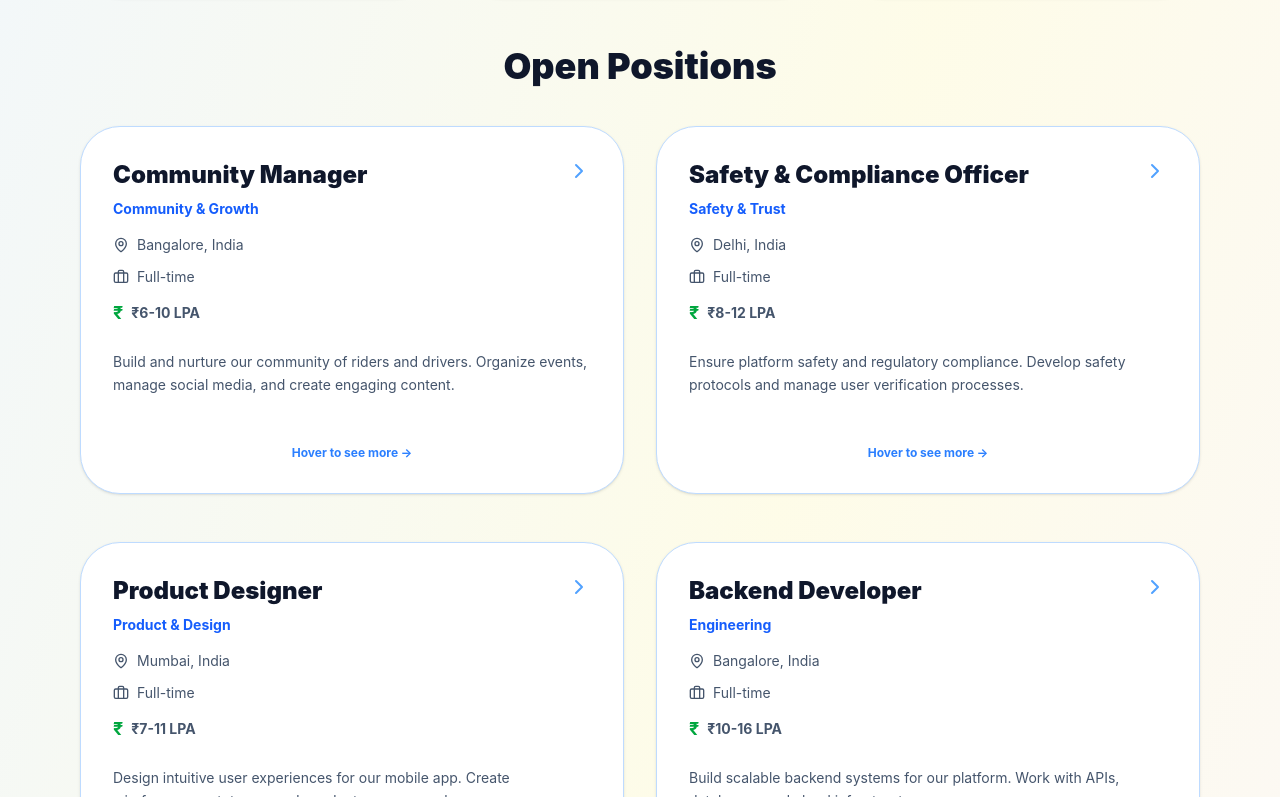
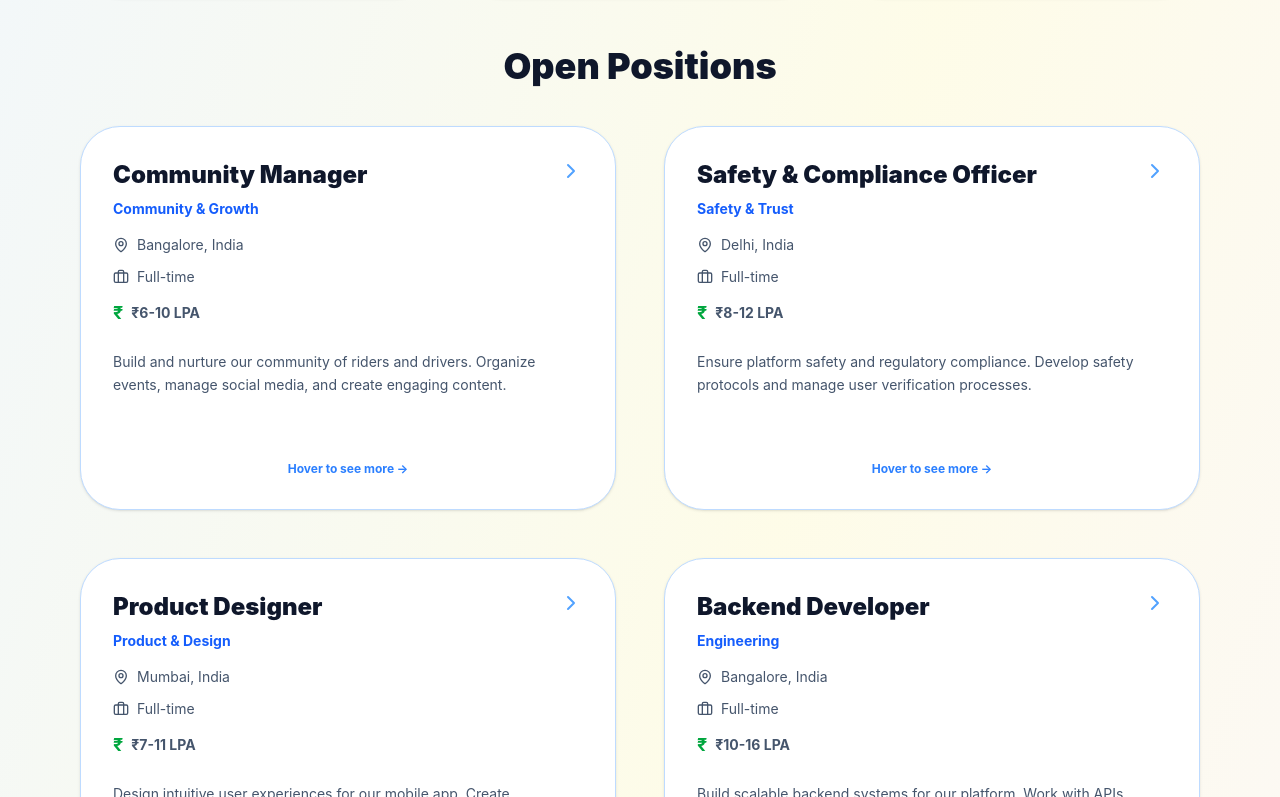
Before and after one commit to wayloshare-lgtm/website, a React (Vite) app: page /careers in a window 1280 px wide. Shown: the part 1083-1880 px from the top of the page. Built offline with nearby package versions, Linux system fonts and the light colour scheme.

Commit message:
Fix: Resolve job card overlap by restructuring flip animation layout

```diff
--- a/src/Careers.jsx
+++ b/src/Careers.jsx
@@ -139,16 +139,16 @@ export default function Careers() {
         <h2 className="text-4xl font-black text-slate-900 mb-10 text-center">Open Positions</h2>
 
         {/* Job Cards with Flip Animation */}
-        <div className="grid md:grid-cols-2 gap-8 mb-8">
+        <div className="grid md:grid-cols-2 gap-12 mb-8">
           {jobs.map((job) => (
             <div
               key={job.id}
-              className="cursor-pointer perspective h-full"
+              className="cursor-pointer"
               onMouseEnter={() => setRotateCard(job.id)}
               onMouseLeave={() => setRotateCard(null)}
             >
               <div
-                className="relative w-full transition-transform duration-500 min-h-96"
+                className="relative w-full min-h-96 transition-transform duration-500"
                 style={{
                   transformStyle: 'preserve-3d',
                   transform: rotateCard === job.id ? 'rotateY(180deg)' : 'rotateY(0deg)'
@@ -156,7 +156,7 @@ export default function Careers() {
               >
                 {/* Front of card */}
                 <div
-                  className="absolute w-full bg-white rounded-[2.5rem] border border-blue-200 p-8 shadow-sm"
+                  className="w-full min-h-96 bg-white rounded-[2.5rem] border border-blue-200 p-8 shadow-sm flex flex-col"
                   style={{ backfaceVisibility: 'hidden' }}
                 >
                   <div className="flex items-start justify-between mb-4">
@@ -182,17 +182,17 @@ export default function Careers() {
                     </div>
                   </div>
 
-                  <p className="text-slate-600 text-sm leading-relaxed line-clamp-3 mb-12">{job.description}</p>
+                  <p className="text-slate-600 text-sm leading-relaxed line-clamp-3 flex-grow">{job.description}</p>
 
-                  <div className="text-center text-xs text-blue-500 font-bold">
+                  <div className="text-center text-xs text-blue-500 font-bold mt-8">
                     Hover to see more →
                   </div>
                 </div>
 
                 {/* Back of card */}
                 <div
-                  className="absolute w-full bg-gradient-to-br from-blue-400 to-cyan-400 rounded-[2.5rem] p-8 shadow-sm text-white overflow-y-auto"
-                  style={{ backfaceVisibility: 'hidden', transform: 'rotateY(180deg)', maxHeight: '24rem' }}
+                  className="absolute top-0 left-0 w-full min-h-96 bg-gradient-to-br from-blue-400 to-cyan-400 rounded-[2.5rem] p-8 shadow-sm text-white overflow-y-auto flex flex-col"
+                  style={{ backfaceVisibility: 'hidden', transform: 'rotateY(180deg)' }}
                 >
                   <h4 className="font-bold text-lg mb-3">Requirements:</h4>
                   <ul className="space-y-2 mb-6">
```
